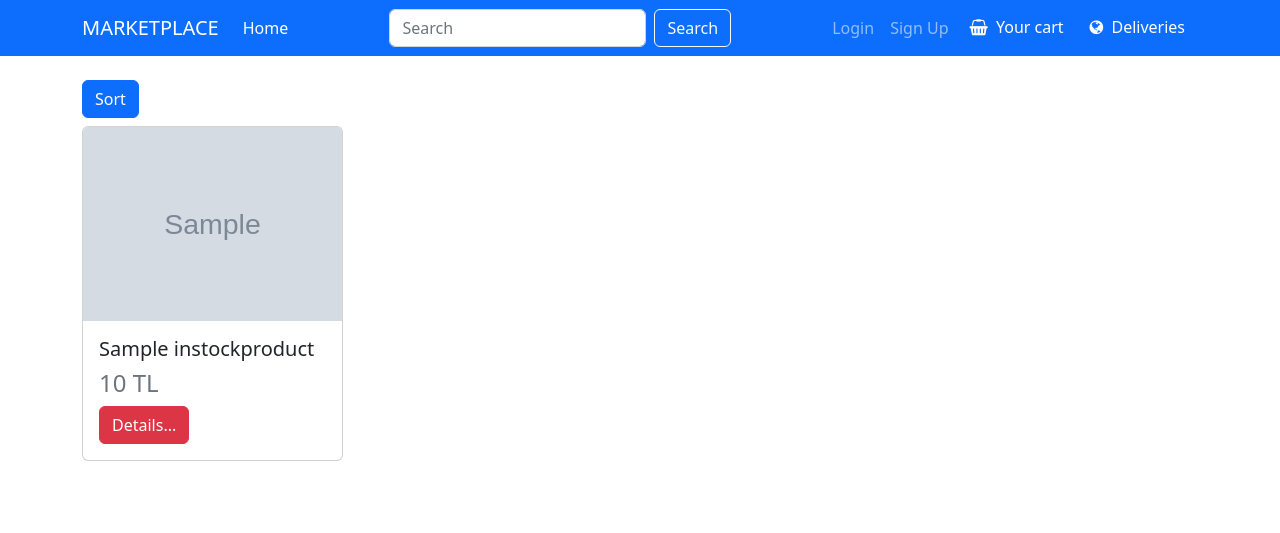
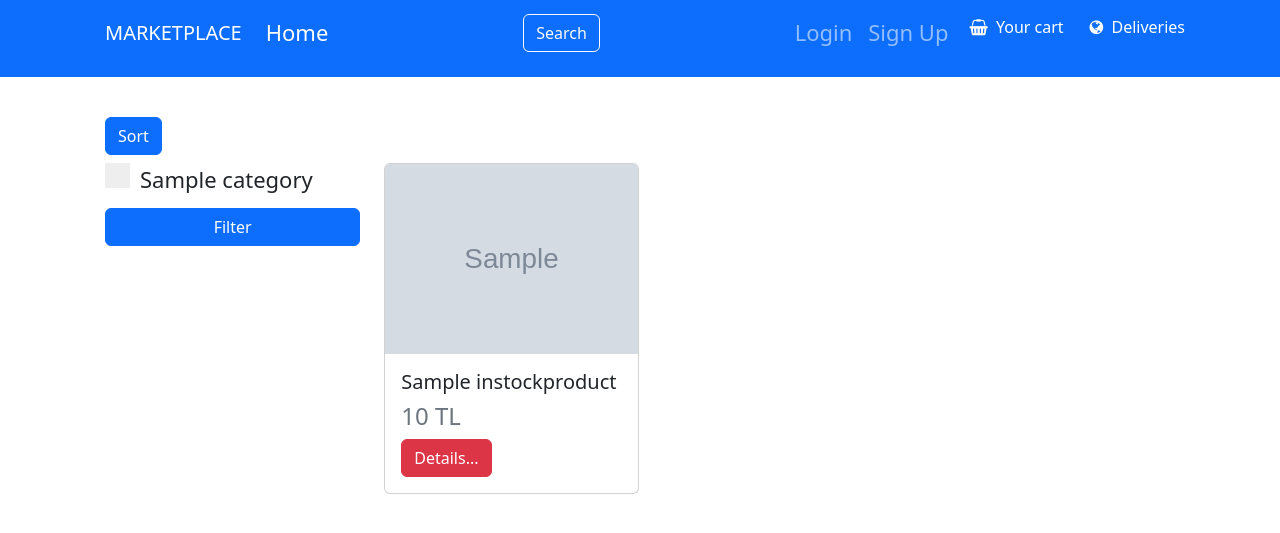
Before and after one commit to Aycelenk/Ecommerce-Website-Django, a Django app: template Marketplace/Main/templates/index.html in a window 1280 px wide. Shown: the top 533 px of the page. Run offline with Django 3.2, Linux system fonts and the light colour scheme; the template is opened without the code that fills it: most values are stand-ins (such as "Sample title", 1, 10 or a date in 2020); grey boxes marked "Sample" are stand-in pictures.

Commit message:
category filter

```diff
--- a/Marketplace/Main/templates/index.html
+++ b/Marketplace/Main/templates/index.html
@@ -1,16 +1,33 @@
 {% extends 'base.html' %}
+{% load static %}
+{% block link %}
+<link rel="stylesheet" type="text/css" href="{% static 'index.css' %}">
+{% endblock %}
 
 {% block title %} Home {% endblock %}
 
 {% block content %}
 <br>
-<div class="container mt-0">
+<div class="container mt-3">
   <div class="row">
     <form method="post" action="{% url 'index' %}">
       {% csrf_token %}
       <input type="hidden" name="command" value="sort">
       <button class="btn btn-primary mb-2" type="submit">Sort</button>
     </form>
+    <div class="col-lg-3">
+      <form>
+        <div class="list-group">
+          {% for i in categories %}
+          <label class="container">{{ i.name }}
+            <input type="checkbox" name="category" value="{{ i.name }}">
+            <span class="checkmark"></span>
+          </label>
+          {% endfor %}
+          <button class="btn btn-primary mb-2" type="submit">Filter</button>
+        </div>
+      </form>
+    </div>
     <div class="col-lg-9">
       <div class="row">
         {% for i in instockproducts %}
--- /dev/null
+++ b/Marketplace/Product/static/index.css
@@ -0,0 +1,67 @@
+/* Customize the label (the container) */
+.container {
+    display: block;
+    position: relative;
+    padding-left: 35px;
+    margin-bottom: 12px;
+    cursor: pointer;
+    font-size: 22px;
+    -webkit-user-select: none;
+    -moz-user-select: none;
+    -ms-user-select: none;
+    user-select: none;
+  }
+
+  /* Hide the browser's default checkbox */
+  .container input {
+    position: absolute;
+    opacity: 0;
+    cursor: pointer;
+    height: 0;
+    width: 0;
+  }
+
+  /* Create a custom checkbox */
+  .checkmark {
+    position: absolute;
+    top: 0;
+    left: 0;
+    height: 25px;
+    width: 25px;
+    background-color: #eee;
+  }
+
+  /* On mouse-over, add a grey background color */
+  .container:hover input ~ .checkmark {
+    background-color: #ccc;
+  }
+
+  /* When the checkbox is checked, add a blue background */
+  .container input:checked ~ .checkmark {
+    background-color: #2196F3;
+  }
+
+  /* Create the checkmark/indicator (hidden when not checked) */
+  .checkmark:after {
+    content: "";
+    position: absolute;
+    display: none;
+  }
+
+  /* Show the checkmark when checked */
+  .container input:checked ~ .checkmark:after {
+    display: block;
+  }
+
+  /* Style the checkmark/indicator */
+  .container .checkmark:after {
+    left: 9px;
+    top: 5px;
+    width: 5px;
+    height: 10px;
+    border: solid white;
+    border-width: 0 3px 3px 0;
+    -webkit-transform: rotate(45deg);
+    -ms-transform: rotate(45deg);
+    transform: rotate(45deg);
+  }
```
Also changed, not shown: Marketplace/Main/views.py (+16 -3 lines).
